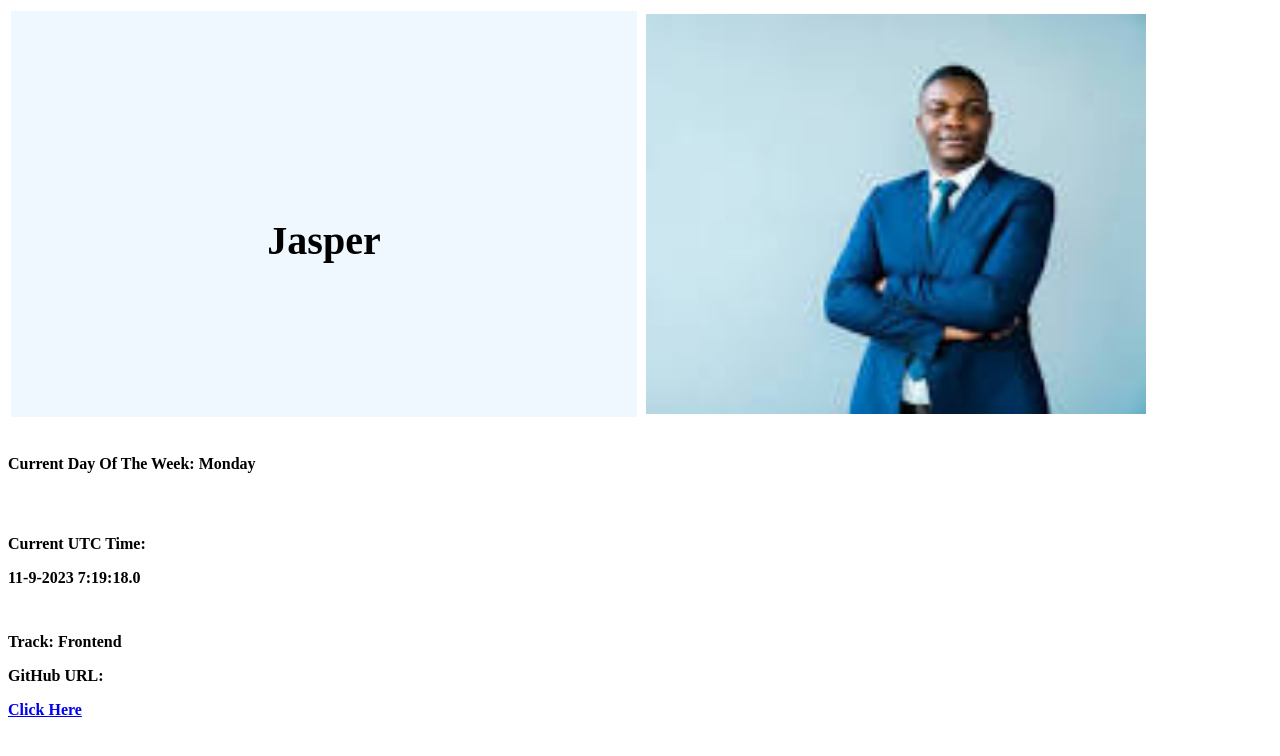
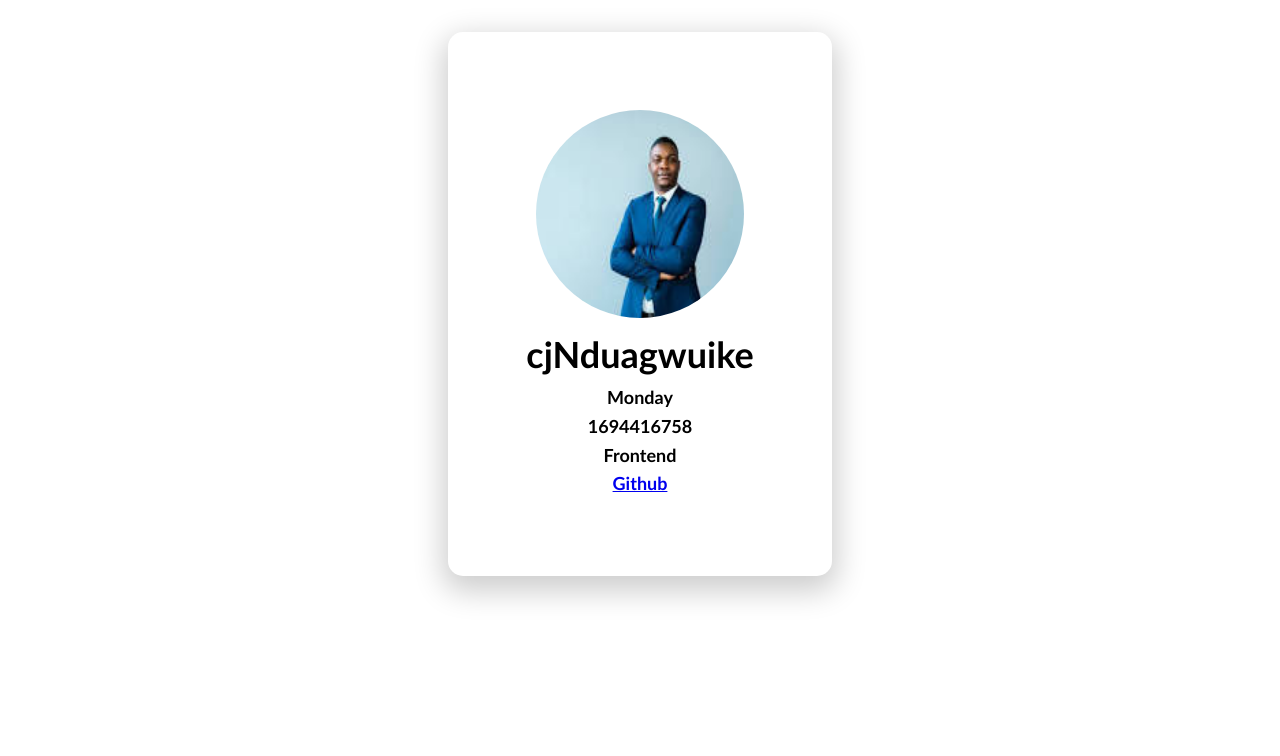
Before and after one commit to cjnduagwuike/cjnduagwuike.github.io, a plain HTML site: page My HNG Task (1)/index.html in a window 1280 px wide. Drawn offline with Linux system fonts and the light colour scheme.

Commit message:
git commit

```diff
--- a/My HNG Task (1)/index.html
+++ b/My HNG Task (1)/index.html
@@ -3,60 +3,38 @@
     <head>
         <title>My Task</title>
         <link rel="stylesheet" href="style.css">
-        <script></script>
     </head>
     <body>
-        <div class="parent">
-            <div data-testid="slackUserName" class="slackUserName">
-                <!--Slack User Name-->
-                <h1 class="heading">Jasper</h1>
+        <div class="container">
+            <div class="card">
+
+            <div>
+                <!--Slack Display Image-->
+                <img src="myphoto.jpeg" alt="slackDisplayImage" class="image">
             </div>
             <div>
-                <!--Slack Display Image-->
-                <img src="myphoto.jpeg" alt="slackDisplayImage"
-                    class="image">
+                <!--Slack User Name-->
+                <h1 class="heading" data-testid="slackUserName">cjNduagwuike</h1>
+            </div>
+
+            <!--Current Day Of the Week-->
+            <div class="dayofweek">
+                <p id="demo" data-testid="currentDayOfTheWeek"></p>
+            </div>
+            <!--Current UTC Time-->
+            <div data-testid="currentUTCTime" class="time" id="utc">
+            </div>
+            <!--My Track-->
+            <div class="track">
+                <p data-testid="myTrack">Frontend</p>
+            </div>
+            <!--My GitHub URL-->
+            <div>
+                <p><a href="https://github.com/cjnduagwuike/mytask.git"
+                        data-testid=“githubURL”>Github</a></p>
+            </div>
             </div>
         </div>
-        <!--Current Day Of the Week-->
-        <div data-testid="currentDayOfTheWeek" class="dayofweek">
-            <p style="display: inline;">Current Day Of The Week: <p id="demo"
-                    style="display: inline;"></p></p>
-            <script>
-                const weekday = ["Sunday","Monday","Tuesday","Wednesday","Thursday","Friday","Saturday"];
-
-                const d = new Date();
-                let da = weekday[d.getDay()];
-                document.getElementById("demo").innerHTML = da;
-                </script>
-
-        </div>
-        <!--Current UTC Time-->
-        <div data-testid="currentUTCTime" class="time">
-            <p>Current UTC Time:</p>
-
-            <script>
-            const now = new Date();
-
-            const year = now.getUTCFullYear();
-            const day = now.getUTCDate();
-            const month = now.getUTCMonth() + 1;
-            const hours = now.getUTCHours();
-            const minutes = now.getUTCMinutes();
-            const seconds = now.getUTCSeconds();
-            const milliseconds = now.getUTCMilliseconds();
-
-            document.write(`${day}-${month}-${year}
-                ${hours}:${minutes}:${seconds}.${milliseconds}`);
-                </script>
-        </div>
-        <!--My Track-->
-        <div data-testid="myTrack" class="track">
-            <p>Track: Frontend</p>
-        </div>
-        <!--My GitHub URL-->
-        <div data-testid=“githubURL”>
-            <p>GitHub URL:</p><p><a
-                    href="https://github.com/cjnduagwuike/cjnduagwuike.github.io.git">Click Here</a></p>
-        </div>
+        <script src="script.js"></script>
     </body>
 </html>
--- /dev/null
+++ b/My HNG Task (1)/script.js
@@ -0,0 +1,10 @@
+const weekday = ["Sunday","Monday","Tuesday","Wednesday","Thursday","Friday","Saturday"];
+
+                const d = new Date();
+                let da = weekday[d.getDay()];
+                document.getElementById("demo").innerHTML = da;
+//new line
+              let currentTime = document.getElementById("utc")
+let currentMsTime = Math.floor((new Date().getTime()/1000))
+currentTime.textContent = currentMsTime
+console.log(currentTime)
--- a/My HNG Task (1)/style.css
+++ b/My HNG Task (1)/style.css
@@ -1,41 +1,46 @@
+* {
+    box-sizing: border-box;
+    margin: 0;
+    padding: 0;
+}
 body {
-    font-weight: bold;
+    font-weight: 600;
+    font-family: Calibri;
+    font-size: 18px;
+    line-height: 1.6;
+    margin: auto;
 }
-.slackUserName {
-    text-align: center;
-    height: 400px;
-    width: 300px;
-    background-color: aliceblue;
-}
-.heading {
-    line-height: 400px;
-    text-align: center;
-}
-.parent {
+.container {
+    border-radius: 15px;
+    width: 70%;
+    margin: 2rem auto;
     display: flex;
+    flex-direction: column;
     justify-content: center;
-    width: 100%;
 }
 .image {
-    width: 500px;
-    height: 400px;
-    image-resolution: 300dpi;
+    width: 13rem;
+    height: 13rem;
+    border-radius: 50%;
 }
-.parent > div {
-    margin: 3px;
-    padding: 3px;
-    font-size: 20px;
-    width: 50%;
-}
-.dayofweek {
-    padding-top: 30px;
-}
-.time {
-    padding-top: 30px;
-}
-.track {
-    padding-top: 30px;
-}
+
 a:hover {
     color: red;
 }
+.card {
+    width: 24rem;
+    height: 34rem;
+    border-radius: 15px;
+    overflow: hidden;
+    cursor: pointer;
+    box-shadow:  0 10px 30px 5px rgba(0, 0, 0, 0.2);;
+    display: flex;
+    flex-direction: column;
+    justify-content: center;
+    align-items: center;
+    transition: all 0.3s ease-in-out;
+    margin: 0 auto;
+}
+.card:hover {
+    transform: scale(1.1);
+}
```
